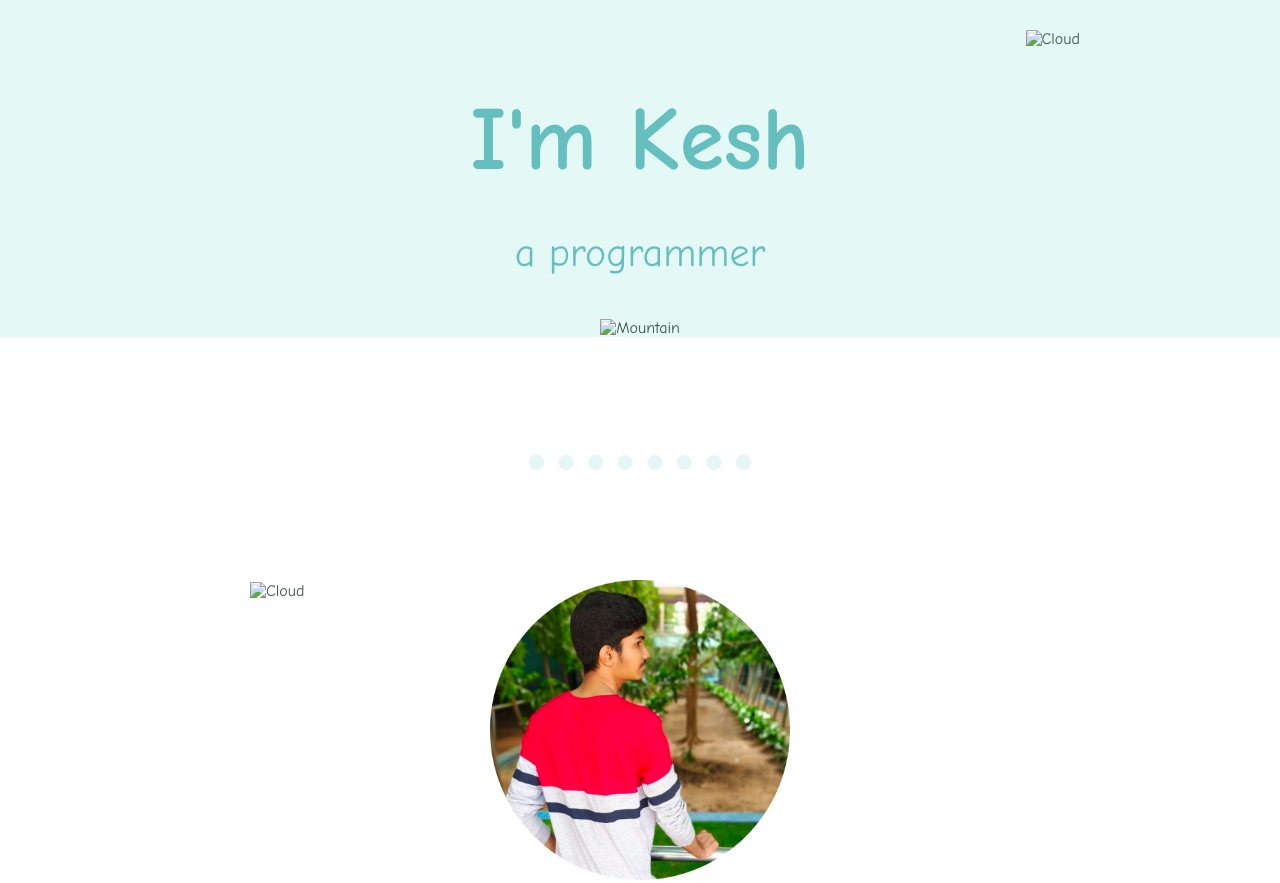
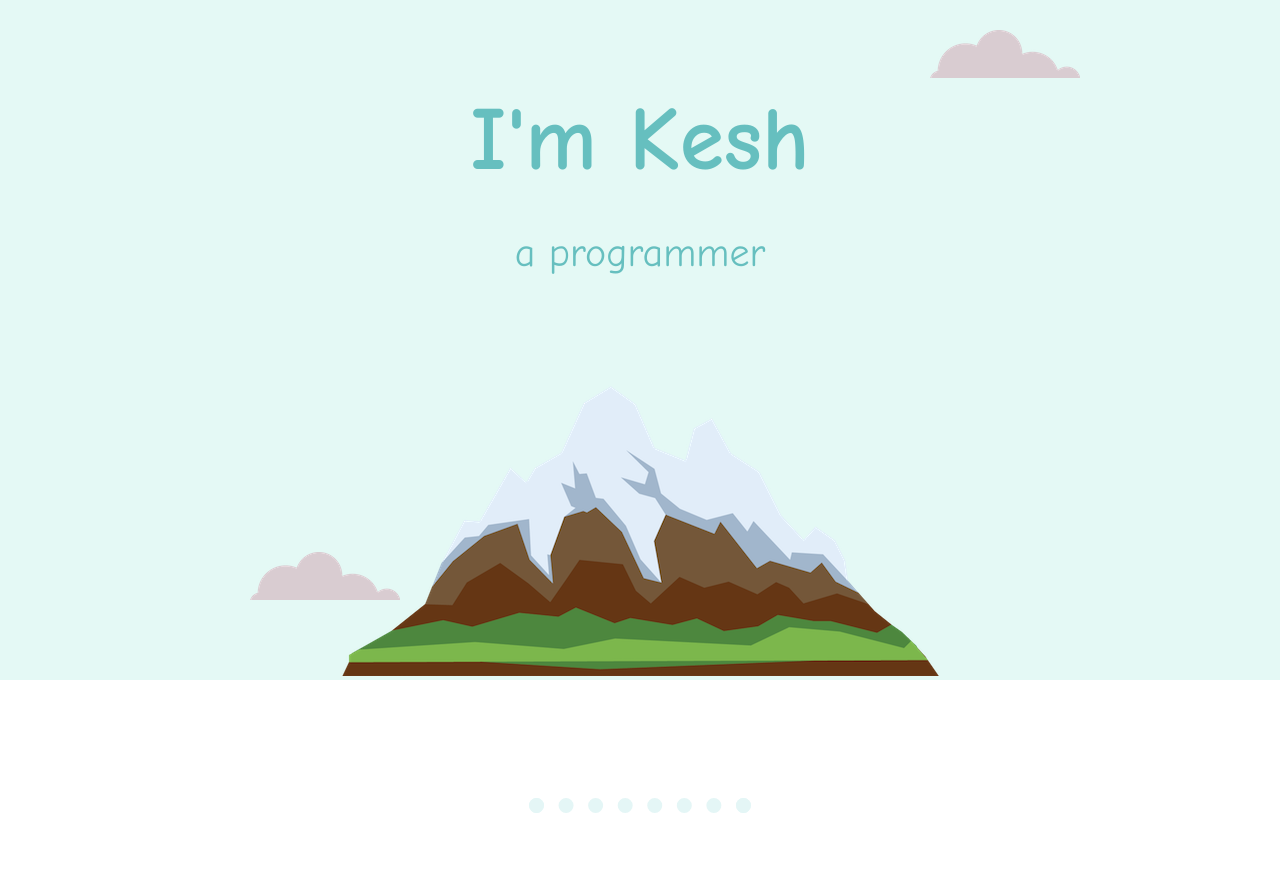
Before and after one commit to Keshava-Perumal-S/Kesh, a plain HTML site: page index.html in a window 1280 px wide. Shown: the top 883 px of the page. Drawn offline with Linux system fonts and the light colour scheme.

Commit message:
Update index.html

```diff
--- a/index.html
+++ b/index.html
@@ -8,12 +8,12 @@
   </head>
   <body>
     <div class="top_container">
-      <img  class="top_cloud"src="images/.trashed-1665166933-cloud.png" alt="Cloud">
+      <img  class="top_cloud"src="images/cloud.png" alt="Cloud">
 
     <h1 class="h1">I'm Kesh</h1>
     <h2 class="pro">a programmer</h2>
-    <img class="bottom_cloud"src="images/.trashed-1665166933-cloud.png" alt="Cloud">
-    <img src="images/.trashed-1665166933-mountain.png" alt="Mountain">
+    <img class="bottom_cloud"src="images/cloud.png" alt="Cloud">
+    <img src="images/mountain.png" alt="Mountain">
 </div>
 <br>
 <hr>
```
